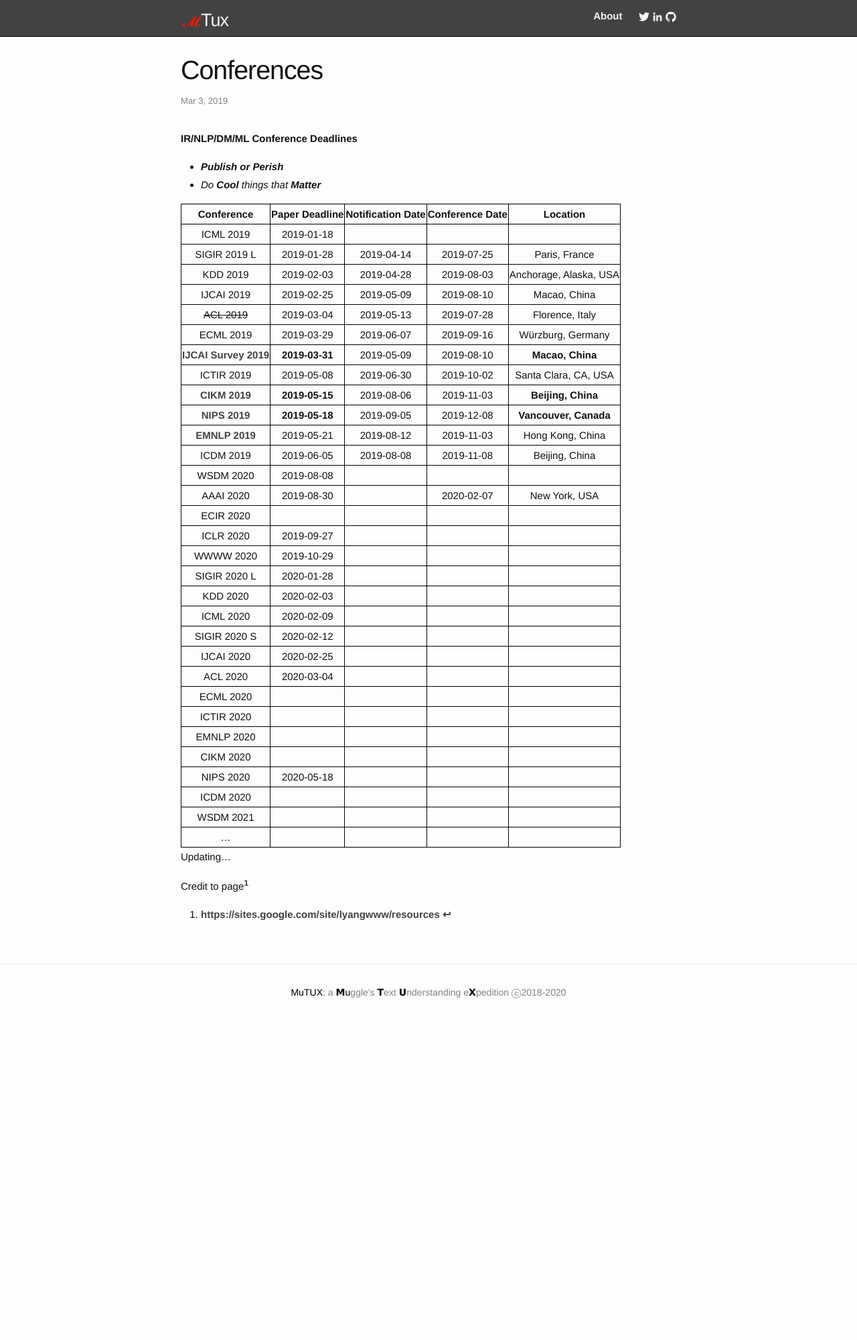
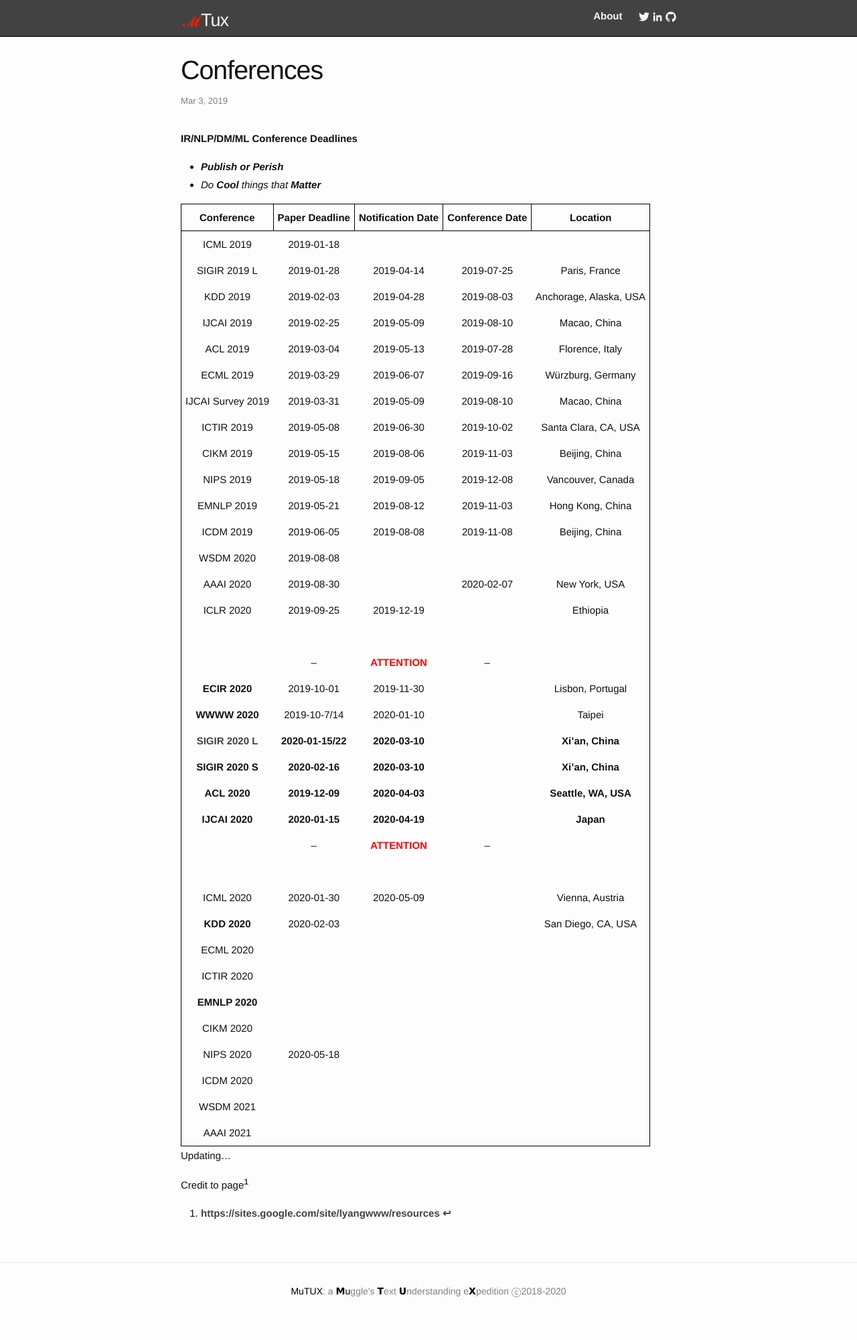
Before and after one commit to mutux/mutux.github.io, a Jekyll site: the page built from _posts/2019-03-03-conferences.markdown, in a window 1280 px wide. Shown: the whole page at 67% size. Built offline with Jekyll 4.4.1, drawn with Linux system fonts in a browser that asks for light colours; before the commit the page ends 1554 px from its top, so only the background shows below that.

Commit message:
update conferences

```diff
--- a/_posts/2019-03-03-conferences.markdown
+++ b/_posts/2019-03-03-conferences.markdown
@@ -13,33 +13,37 @@ layout: post
 |SIGIR 2019 L| 2019-01-28| 2019-04-14 |2019-07-25|Paris, France|
 |KDD 2019|2019-02-03|2019-04-28|2019-08-03|Anchorage, Alaska, USA|
 |IJCAI 2019|2019-02-25|2019-05-09|2019-08-10|Macao, China|
-|~~ACL 2019~~|2019-03-04|2019-05-13|2019-07-28|Florence, Italy|
+|ACL 2019|2019-03-04|2019-05-13|2019-07-28|Florence, Italy|
 |ECML 2019|2019-03-29|2019-06-07|2019-09-16|Würzburg, Germany|
-|[IJCAI Survey 2019](https://www.ijcai19.org/call-for-survey.html){:target="_blank"}|**2019-03-31**|2019-05-09|2019-08-10|**Macao, China**|
+|IJCAI Survey 2019|2019-03-31|2019-05-09|2019-08-10|Macao, China|
 |ICTIR 2019|2019-05-08|2019-06-30|2019-10-02|Santa Clara, CA, USA|
-|[CIKM 2019](http://www.cikm2019.net/index.html){:target="_blank"}|**2019-05-15**|2019-08-06|2019-11-03|**Beijing, China**|
-|[NIPS 2019](https://nips.cc/Conferences/2019/Dates){:target="_blank"}|**2019-05-18**|2019-09-05|2019-12-08|**Vancouver, Canada**|
-|[EMNLP 2019](https://www.emnlp-ijcnlp2019.org/){:target="_blank"}| 2019-05-21|2019-08-12|2019-11-03|Hong Kong, China|
+|CIKM 2019|2019-05-15|2019-08-06|2019-11-03|Beijing, China|
+|NIPS 2019|2019-05-18|2019-09-05|2019-12-08|Vancouver, Canada|
+|EMNLP 2019| 2019-05-21|2019-08-12|2019-11-03|Hong Kong, China|
 |ICDM 2019|2019-06-05|2019-08-08|2019-11-08|Beijing, China|
 |WSDM 2020|2019-08-08||||
 |AAAI 2020|2019-08-30||2020-02-07|New York, USA|
-|ECIR 2020|||||
-|ICLR 2020|2019-09-27||||
-|WWWW 2020|2019-10-29||||
-|SIGIR 2020 L|2020-01-28||||
-|KDD 2020|2020-02-03||||
-|ICML 2020|2020-02-09||||
-|SIGIR 2020 S|2020-02-12||||
-|IJCAI 2020|2020-02-25||||
-|ACL 2020|2020-03-04||||
+|ICLR 2020|2019-09-25|2019-12-19||Ethiopia|
+|
+||--|<span style="color:red">**ATTENTION**</span>|--||
+|**ECIR 2020**|2019-10-01|2019-11-30||Lisbon, Portugal|
+|**WWWW 2020**|2019-10-7/14|2020-01-10||Taipei|
+|[SIGIR 2020 L](https://easychair.org/cfp/sigir2020){:target="_blank"}|**2020-01-15/22**|**2020-03-10**||**Xi'an, China**|
+|**SIGIR 2020 S**|**2020-02-16**|**2020-03-10**||**Xi'an, China**|
+|**ACL 2020**|**2019-12-09**|**2020-04-03**||**Seattle, WA, USA**|
+|**IJCAI 2020**|**2020-01-15**|**2020-04-19**||**Japan**|
+||--|<span style="color:red">**ATTENTION**</span>|--||
+|
+|ICML 2020|2020-01-30|2020-05-09||Vienna, Austria|
+|**KDD 2020**|2020-02-03|||San Diego, CA, USA|
 |ECML 2020|||||
 |ICTIR 2020|||||
-|EMNLP 2020|||||
+|**EMNLP 2020**|||||
 |CIKM 2020|||||
 |NIPS 2020|2020-05-18||||
 |ICDM 2020|||||
 |WSDM 2021|||||
-|...|||||
+|AAAI 2021|||||
 {:.mbtablestyle}
 Updating...
 
--- a/_sass/minima/_base.scss
+++ b/_sass/minima/_base.scss
@@ -220,6 +220,10 @@ pre {
         border-collapse: collapse;
 
    > table, td, th {
+        border: 0px solid black;
+        padding: 6px
+        }
+   > tbody, th {
         border: 1px solid black;
-        }
+   }
 }
```
